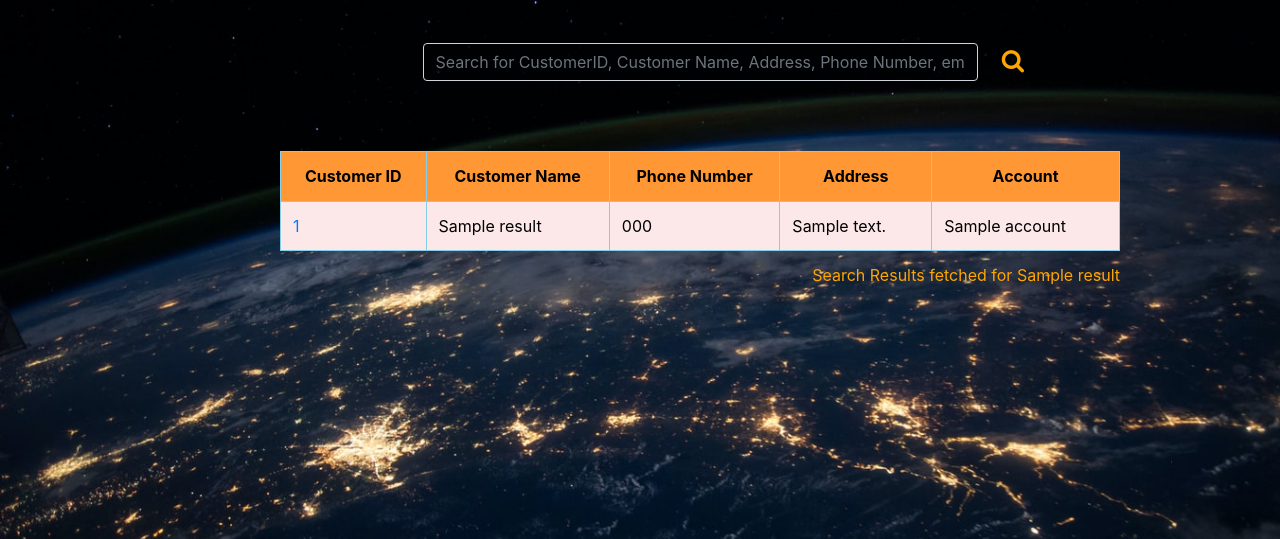
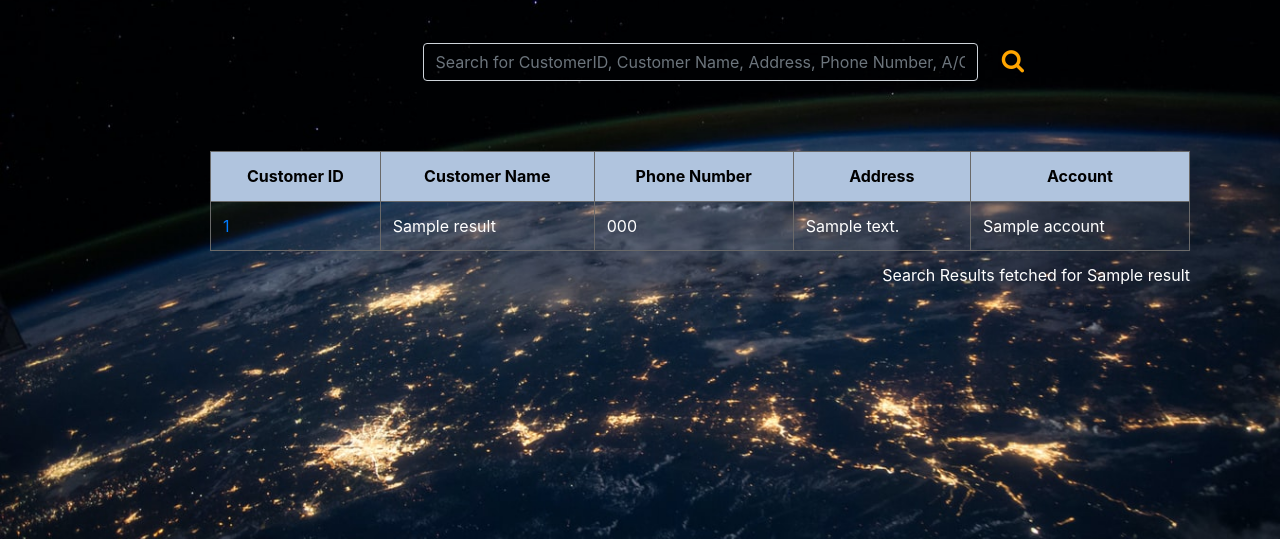
Before and after one commit to TeamDelight/netViz, a Flask app: template app/templates/index.html in a window 1280 px wide; the page is wider, and only the part inside the window is pictured. Shown: the part 135-674 px from the top of that part. Run offline with Flask 2, Linux system fonts and the light colour scheme; the template is opened without the code that fills it: most values are stand-ins (such as "Sample title", 1, 10 or a date in 2020); some libraries are stand-ins or nearby versions.

Commit message:
Fixed UI and Data Issues

```diff
--- a/app/db_integration/search_result_set.py
+++ b/app/db_integration/search_result_set.py
@@ -53,3 +53,9 @@ def search_result_data_fetch3(search_string):
         search_result_dict.append(temp)
 
     return search_result_dict
+
+def cus_name_fetch(cus_id):
+    search_result_fetch = search_fetch(cus_id)
+    name = search_result_fetch[0][1]
+
+    return name
--- a/app/routes.py
+++ b/app/routes.py
@@ -19,7 +19,7 @@ from flask_login import current_user, login_user, logout_user, login_required
 from app.models.models import User
 from werkzeug.urls import url_parse
 import json
-from app.db_integration.search_result_set import search_suggestion, search_result_data_fetch3
+from app.db_integration.search_result_set import search_suggestion, search_result_data_fetch3, cus_name_fetch
 from app.db_integration.network_generation import write_file_path
 import re
 
@@ -152,6 +152,7 @@ def get_search_result(param):
 
 @app.route("/graph_generation/<customer_id>")
 def graph_generation(customer_id):
+    customer_search = cus_name_fetch(customer_id)
     write_file_path(customer_id)
     file_location = os.getcwd().replace("\\", "/") + "/graph_gen_sample.json"
 
--- a/app/static/styles/main.css
+++ b/app/static/styles/main.css
@@ -205,12 +205,12 @@ div.ui-helper-hidden-accessible {
 }
 
 #table_caption{
-    color:orange;
+    color:white;
     text-align:right;
 }
 
 table, td, th {
-    border: 1px solid skyblue;
+    border: 1px solid dimGrey;
   }
 
   td, th {
@@ -220,13 +220,13 @@ table, td, th {
 
   table {
     border-collapse: collapse;
-    width: 60%;
-    color: black;
+    width: 70%;
+    color: white;
   }
 
   th {
     height: 50px;
-    background-color:rgb(255, 151, 53);
+    background-color:lightsteelblue;
     text-align:center;
     color: black;
   }
@@ -238,18 +238,18 @@ td{
 }
 
 tr:nth-child(odd){
-      background-color: rgb(248,215,205);
+      background-color: rgb(255, 255, 255, 0.03);
     }
 
 tr:nth-child(even) {
-    background-color: rgb(252,232,232);
+    background-color: rgb(255, 255, 255, 0.03);
 }
 
 
 tr.table-data:hover{
-    background-color: rgb(250, 184, 61);
+    background-color: black;
     transform: scale(1.005);
-    transition: transform .2s;
+    transition: transform .1s;
     cursor: pointer;
 }
 
--- a/app/templates/index.html
+++ b/app/templates/index.html
@@ -6,7 +6,7 @@
 <div class="container">
     <form class="autocomplete-form" action="/search" method="POST">
         <input id="autocomplete" type="text" name="autocomplete" class="form-control"
-            placeholder="Search for CustomerID, Customer Name, Address, Phone Number, email-address"
+            placeholder="Search for CustomerID, Customer Name, Address, Phone Number, A/C number"
             onkeydown="searchAutoComplete(this.value)">
         <button id="search-button" type="submit"><i class="fa fa-search"></i></button>
     </form>
--- a/graph_gen_sample.json
+++ b/graph_gen_sample.json
@@ -1 +1 @@
-{"name": "Customer", "Customer Name": "Allison Kelemen", "Gender": "F", "Customer Type": "Individual", "dob": "1986-10-14 00:00:00", "city": "who cares?", "Country": "Australia", "children": [{"name": "Account", "desc": "List of all accounts linked. Click for further details.", "children": [{"name": "AC00002", "account_type": "Savings Account"}, {"name": "AC00008", "account_type": "Savings Account"}]}, {"name": "transaction", "desc": "List of all transaction linked. Click for further details.", "children": [{"name": "TRN00008", "transaction_type": "DEBIT", "transaction_amount": "18.21", "transaction_date": "2018-07-28"}, {"name": "TRN00014", "transaction_type": "DEBIT", "transaction_amount": "24.21", "transaction_date": "2018-08-03"}]}, {"name": "address", "desc": "List of all address linked. Click for further details.", "children": [{"name": "RES", "address_desc": "27 Glendonbrook Road,Reedy Creek,Queensland,4357"}]}]}
+{"name": "Customer", "Customer Name": "Corinna Flippo", "Gender": "Female", "Customer Type": "Individual", "dob": "1987-11-14", "Country": "Australia", "children": [{"name": "Account", "desc": "List of all accounts linked. Click for further details.", "children": [{"name": "AC00021", "account_type": "Savings Account"}, {"name": "AC00022", "account_type": "Savings Account"}, {"name": "AC00023", "account_type": "Current Account"}, {"name": "AC00024", "account_type": "Current Account"}]}, {"name": "transaction", "desc": "List of all transaction linked. Click for further details.", "children": [{"name": "TRN00027", "transaction_type": "CREDIT", "transaction_amount": "37.21", "transaction_date": "2018-08-16"}, {"name": "TRN00028", "transaction_type": "DEBIT", "transaction_amount": "38.21", "transaction_date": "2018-08-17"}, {"name": "TRN00029", "transaction_type": "CREDIT", "transaction_amount": "39.21", "transaction_date": "2018-08-18"}, {"name": "TRN00030", "transaction_type": "DEBIT", "transaction_amount": "40.21", "transaction_date": "2018-08-19"}]}, {"name": "address", "desc": "List of all address linked. Click for further details.", "children": [{"name": "RES", "address_desc": "47 Carolina Park Road,\u00a0Palm Grove,New South Wales,4357"}]}]}
```
Also changed, not shown: other parts of app/static/styles/main.css (+13 -13 lines), app/db_integration/network_generation.py (+15 -3 lines).
